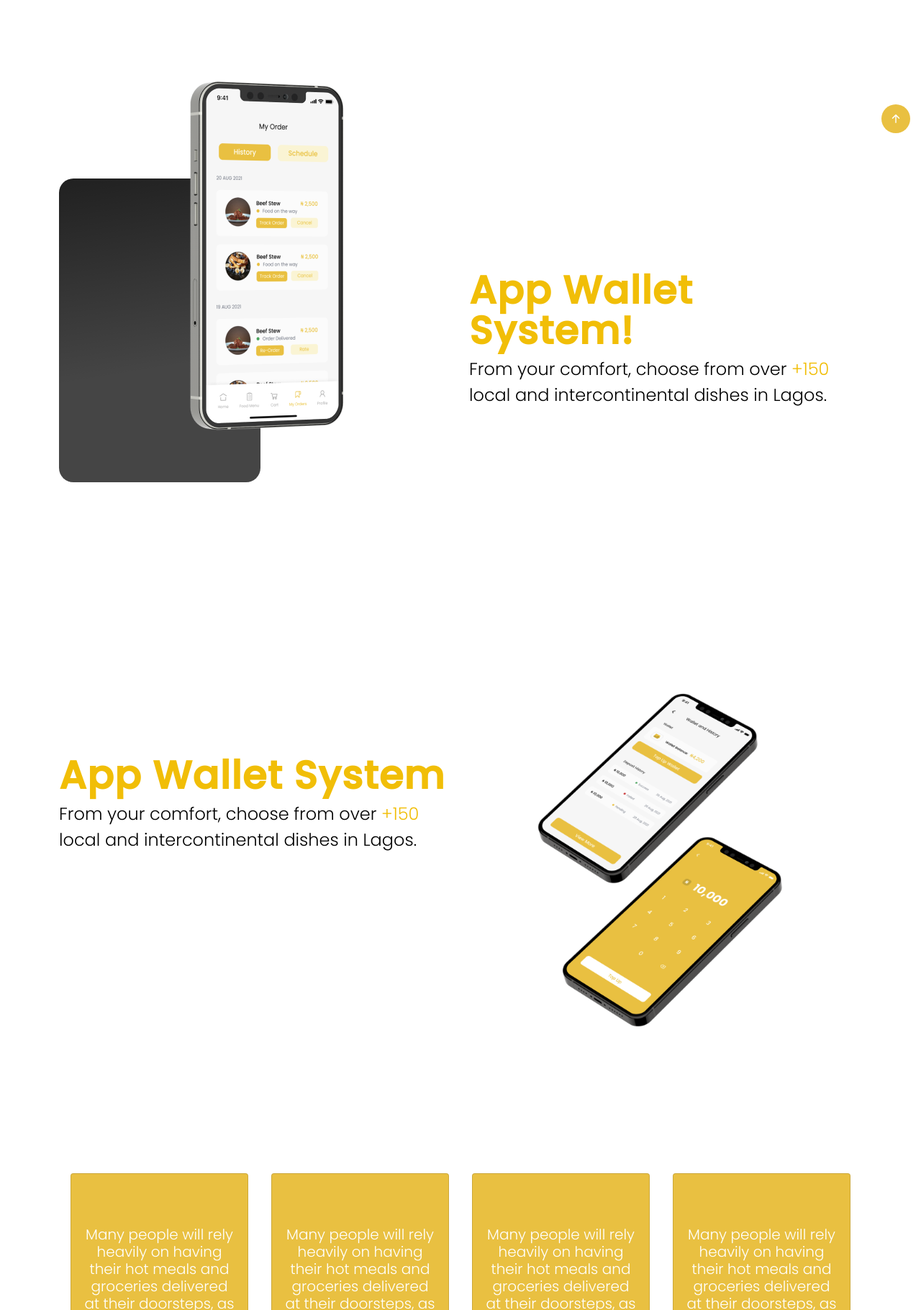
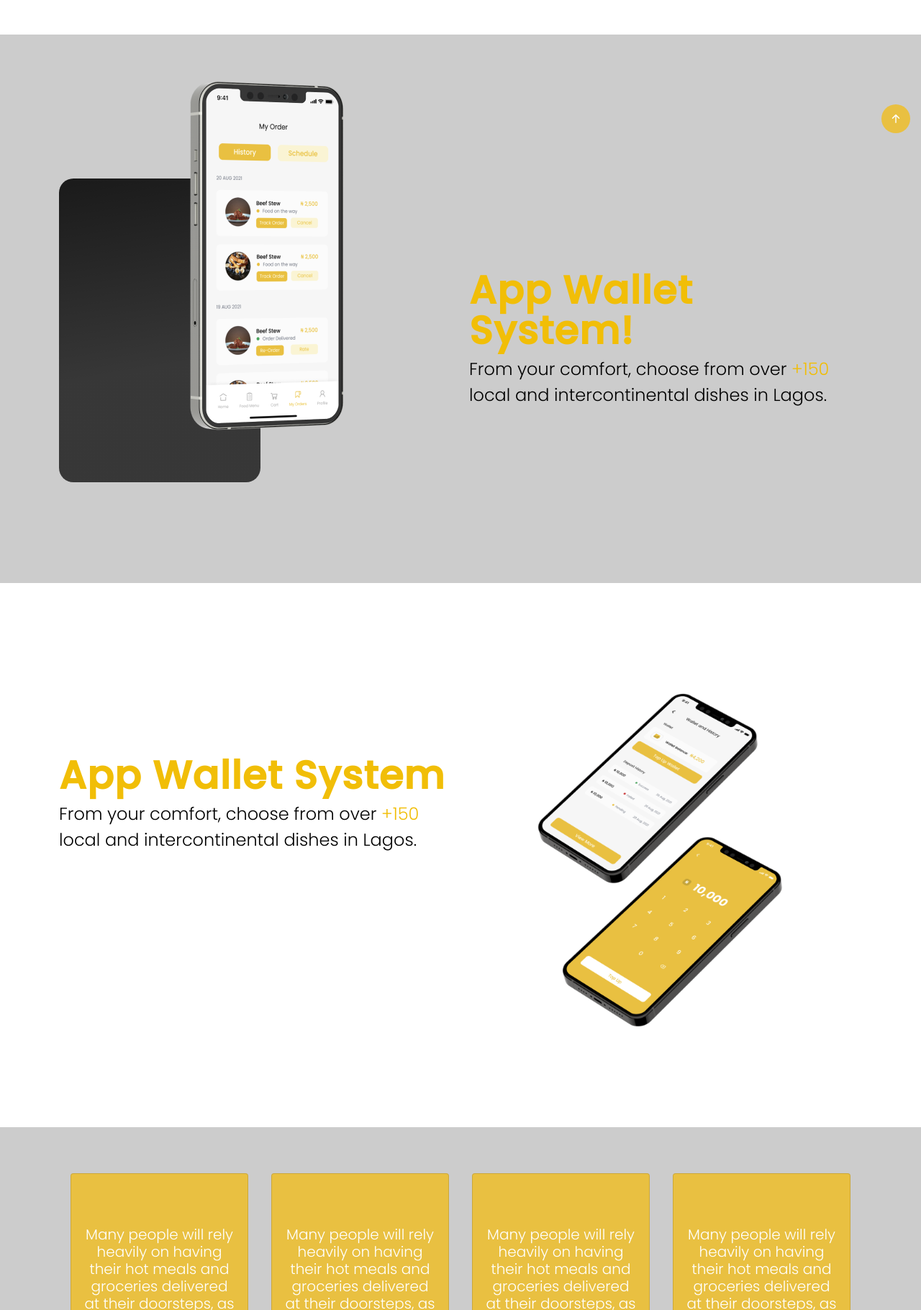
Before and after one commit to destiny2222/thefoodtribe, a plain HTML site: page index.html in a window 1280 px wide. Shown: the part 600-2420 px from the top of the page at 72% size. Drawn offline with Linux system fonts and the light colour scheme.

Commit message:
first commit

```diff
--- a/assets/css/style.css
+++ b/assets/css/style.css
@@ -199,7 +199,7 @@ main{
 }
 
 .section{
-    background: #FFFFFF;
+    background: #ccc;
 }
 
 .section10{
--- a/index.html
+++ b/index.html
@@ -97,7 +97,7 @@
         </section>
 
 
-        <section class="section-pt section-pb">
+        <section class="section-pt section section-pb">
             <div class="container section-pt section-pb">
                 <div class="row" >
                     <div class="col-lg-6 col-md-6">
@@ -222,7 +222,7 @@
 
 
                  <!-- Four Boxes  -->
-                 <section class="pt-5 pb-5" >
+                 <section class="pt-5 pb-5 section" >
                     <div class="container">
                          <div class="tribe-row tribe-card-row"  data-aos="fade-right" data-aos-duration="1000" data-aos-once="true">
                             <div class="tribe-card text-white m-3 pt-4 pb-2" style="width: 18rem;">
@@ -296,7 +296,7 @@
 
 
 
-        <section id="section " class="section">
+        <section id="section " class="">
             <div class="footer-container" style="background: #F1BE07;" data-aos="fade-right">
                 <div class="footer-image">
                     <img class="img-fluid" src="assets/img/Frame1857.png" alt="">
```
